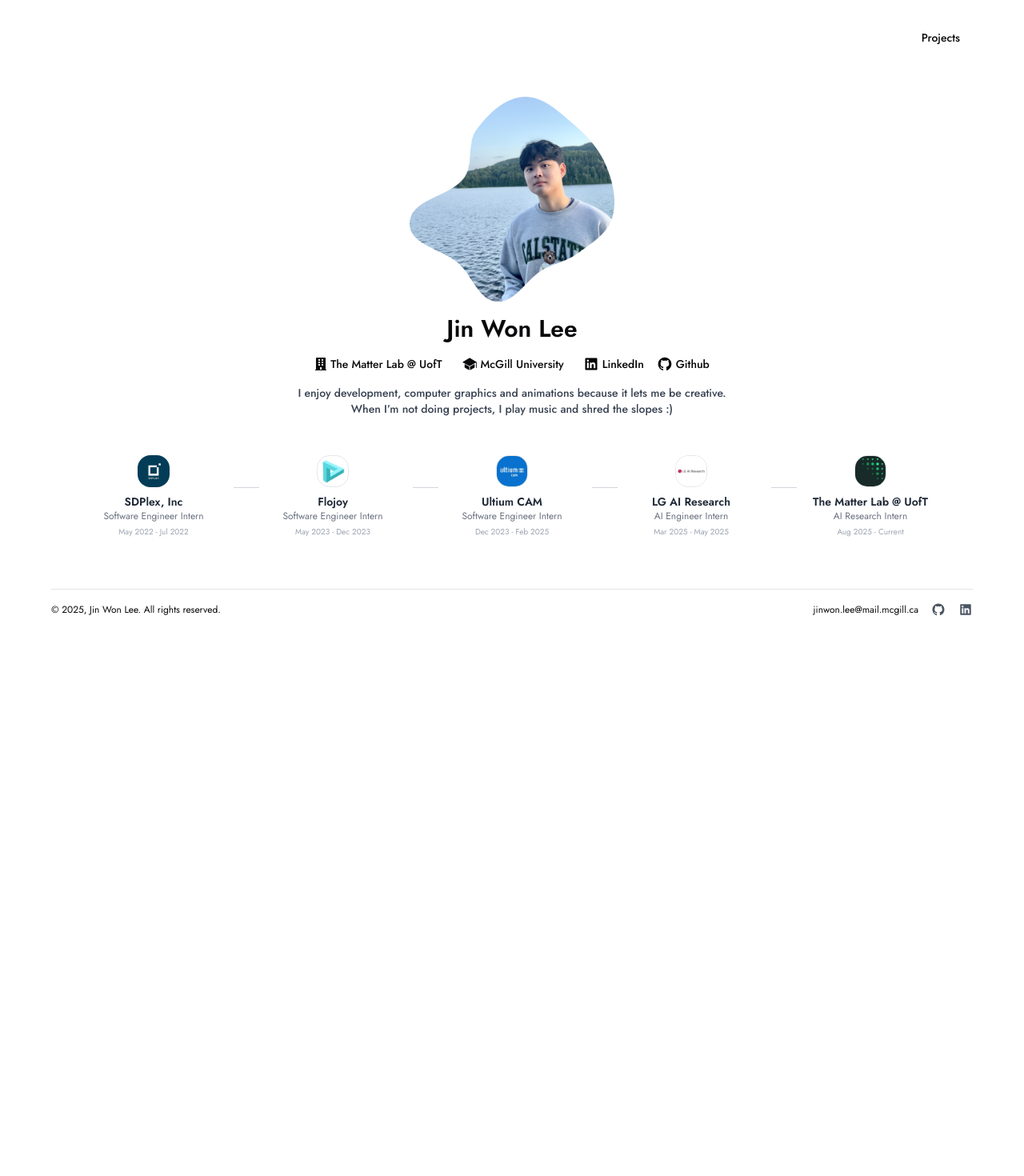
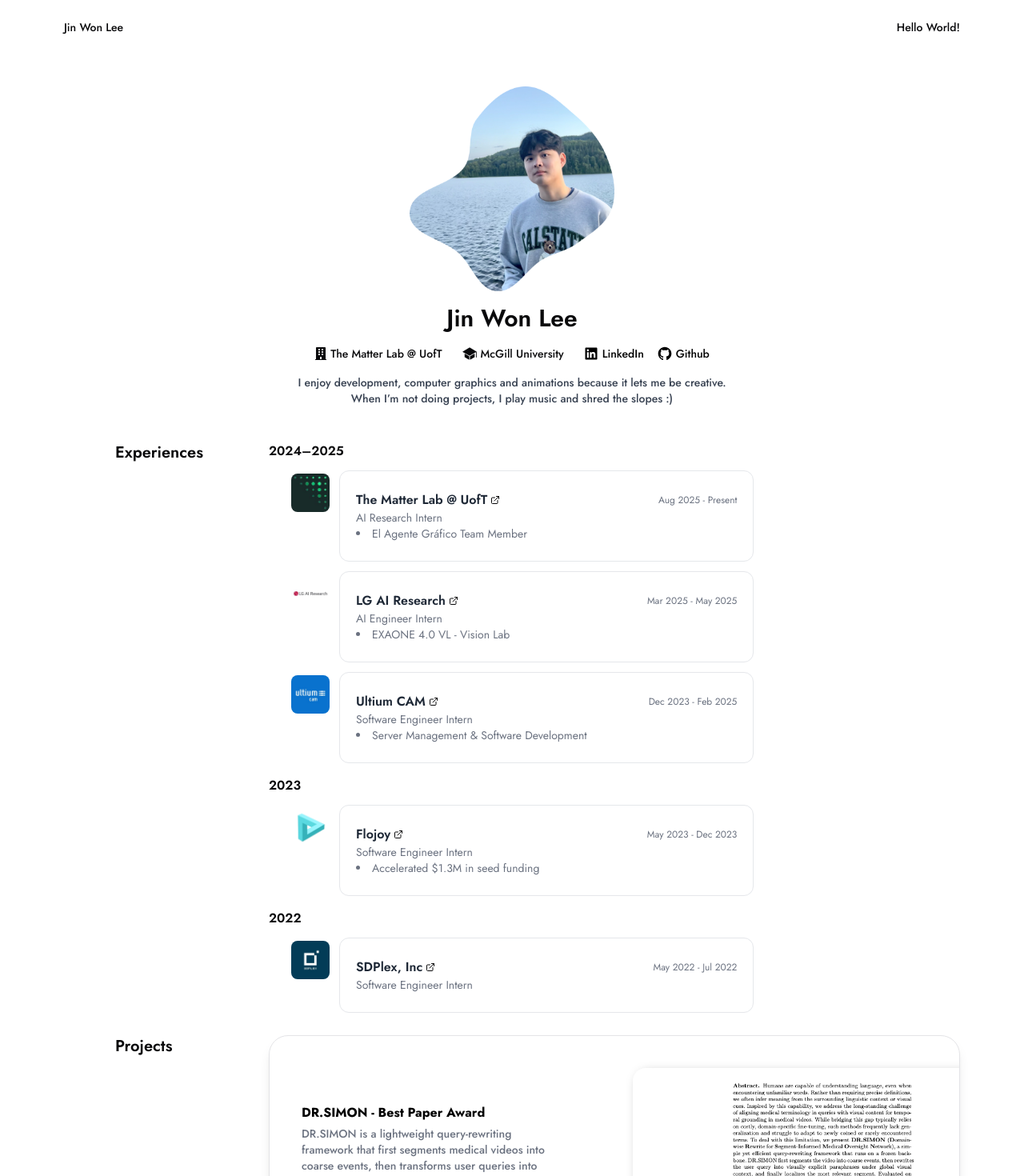
Before and after one commit to jinleevv/jinleevv.dev, a React (Vite) app: page / in a window 1280 px wide. Shown: the top 1470 px of the page at 80% size. Before the commit the page ends 800 px from the top, so only its background shows below. Built offline with nearby package versions, Linux system fonts and the light colour scheme; a web font is replaced by a local one.

Commit message:
attempt new design

```diff
--- a/src/pages/Home.tsx
+++ b/src/pages/Home.tsx
@@ -4,84 +4,74 @@
 import { IoIosSchool } from "react-icons/io";
 import { motion } from "framer-motion";
 import { Button } from "@/components/ui/button";
-import { useNavigate } from "react-router-dom";
 import Footer from "@/features/Footer";
+import Projects from "./Projects";
+import { LuExternalLink } from "react-icons/lu";
 
-const experiences = [
+const expereince22 = [
   {
     title: "SDPlex, Inc",
     link: "http://www.sdplex.com/html/01_about.html",
     subtitle: "Software Engineer Intern",
     date: "May 2022 - Jul 2022",
-    icon: (
-      <img
-        src="/sdplex_logo.jpeg"
-        className="rounded-2xl w-10 h-10 border-1 border-black"
-      />
-    ),
+    icon: <img src="/sdplex_logo.jpeg" className="rounded-lg w-12 h-12" />,
+    oneliner: "",
   },
+];
+const expereince23 = [
   {
     title: "Flojoy",
     link: "https://www.flojoy.ai/",
     subtitle: "Software Engineer Intern",
     date: "May 2023 - Dec 2023",
+    icon: <img src="/flojoy_logo.png" className="rounded-lg w-12 h-12" />,
+    oneliner: "Accelerated $1.3M in seed funding",
+  },
+];
+const expereince24_25 = [
+  {
+    title: "The Matter Lab @ UofT",
+    link: "https://www.matter.toronto.edu/",
+    subtitle: "AI Research Intern",
+    date: "Aug 2025 - Present",
     icon: (
-      <img
-        src="/flojoy_logo.png"
-        className="rounded-2xl w-10 h-10 border-[1px] border-gray-200"
-      />
+      <img src="/matter_lab_uoft_logo.jpeg" className="rounded-lg w-12 h-12" />
     ),
+    oneliner: "El Agente Gráfico Team Member",
+  },
+  {
+    title: "LG AI Research",
+    link: "https://www.lgresearch.ai/",
+    subtitle: "AI Engineer Intern",
+    date: "Mar 2025 - May 2025",
+    icon: <img src="/lg_ai_research.jpeg" className="rounded-lg w-12 h-12" />,
+    oneliner: "EXAONE 4.0 VL - Vision Lab",
   },
   {
     title: "Ultium CAM",
     link: "https://www.ultiumcam.net/eng/main/getMain.do",
     subtitle: "Software Engineer Intern",
     date: "Dec 2023 - Feb 2025",
-    icon: (
-      <img
-        src="/ultium_cam_logo.jpeg"
-        className="rounded-2xl w-10 h-10 border-[1px] border-gray-200"
-      />
-    ),
-  },
-  {
-    title: "LG AI Research",
-    link: "https://www.lgresearch.ai/",
-    subtitle: "AI Engineer Intern",
-    date: "Mar 2025 - May 2025",
-    icon: (
-      <img
-        src="/lg_ai_research.jpeg"
-        className="rounded-2xl w-10 h-10 border-[1px] border-gray-200"
-      />
-    ),
-  },
-  {
-    title: "The Matter Lab @ UofT",
-    link: "https://www.matter.toronto.edu/",
-    subtitle: "AI Research Intern",
-    date: "Aug 2025 - Current",
-    icon: (
-      <img
-        src="/matter_lab_uoft_logo.jpeg"
-        className="rounded-2xl w-10 h-10 border-[1px] border-gray-200"
-      />
-    ),
+    icon: <img src="/ultium_cam_logo.jpeg" className="rounded-lg w-12 h-12" />,
+    oneliner: "Server Management & Software Development",
   },
 ];
 
+const experiencesByYear = [
+  { year: "2024–2025", items: expereince24_25 },
+  { year: "2023", items: expereince23 },
+  { year: "2022", items: expereince22 },
+];
+
 export default function Home() {
-  const navigate = useNavigate();
-
   return (
     <div className="min-h-screen w-full flex flex-col justify-center space-y-10 px-4 font-jost">
-      <nav className="flex justify-end bg-white mx-auto w-full max-w-6xl py-4">
-        <Button
-          variant="ghost"
-          className="bg-white rounded-2xl"
-          onClick={() => navigate("/projects")}
-        >
-          Projects
+      <nav className="flex justify-between bg-white mx-auto w-full max-w-6xl py-4">
+        <Button variant="ghost" className="bg-white">
+          Jin Won Lee
+        </Button>
+        <Button variant="ghost" className="bg-white">
+          Hello World!
         </Button>
       </nav>
       <div className="w-full max-w-6xl mx-auto flex flex-col justify-center items-center space-y-3">
@@ -142,41 +132,74 @@
           whileInView={{ opacity: 1 }}
           transition={{ duration: 0.8, ease: "easeOut" }}
           viewport={{ once: true }}
-          className="flex w-full pt-4 mt-10 justify-center"
+          className="flex w-full pt-4 mt-10 justify-center ml-16"
         >
-          <div className="flex flex-col-reverse md:flex-row gap-6 py-6">
-            {experiences.map((exp, index) => (
+          <div className="w-1/6">
+            <Label className="text-xl font-jost font-semibold">
+              Experiences
+            </Label>
+          </div>
+          <div className="flex w-3/4 flex-col gap-4">
+            {experiencesByYear.map(({ year, items }) => (
+              <div key={year}>
+                <Label className="text-md font-jost font-semibold mb-2">
+                  {year}
+                </Label>
+
+                {items.map((exp, index) => (
                   <div
                     key={index}
-                className="relative flex flex-col items-center text-center min-w-[200px] group"
+                    className="flex w-full gap-3 space-y-3 items-start ml-7"
                   >
-                <motion.a
+                    <div className="z-10 mt-4">{exp.icon}</div>
+
+                    <motion.div className="flex w-3/5 items-center gap-4 border border-gray-200 rounded-xl px-5 py-6">
+                      <div className="flex flex-col w-full">
+                        <div className="flex w-full justify-between">
+                          <a
                             href={exp.link}
                             target="_blank"
                             rel="noopener noreferrer"
-                  whileHover={{ scale: 1.1 }}
-                  transition={{ type: "spring", stiffness: 300 }}
-                  className="z-10 -mt-5 bg-transparent rounded-full"
+                            className="flex gap-1"
                           >
-                  {exp.icon}
-                </motion.a>
-                <div className="mt-2 text-sm font-semibold text-gray-800">
+                            <div className="text-md font-semibold text-gray-800">
                               {exp.title}
                             </div>
-                <div className="text-xs text-gray-500">{exp.subtitle}</div>
-                <div className="text-[10px] text-gray-400 mt-1">{exp.date}</div>
+                            <LuExternalLink className="w-3 h-3 mt-1.5" />
+                          </a>
 
-                {/* mobile: show under all except index 0 */}
-                {index !== 0 && (
-                  <div className="md:hidden w-px h-4 bg-gray-300 mt-5 mb-3" />
-                )}
-
-                {/* desktop: show between every card except the last */}
-                {index !== experiences.length - 1 && (
-                  <div className="hidden md:block absolute top-5 left-full h-px w-8 bg-gray-300" />
+                          <div className="text-xs text-gray-500 mt-1">
+                            {exp.date}
+                          </div>
+                        </div>
+                        <div className="text-sm text-gray-500">
+                          {exp.subtitle}
+                        </div>
+                        {exp.oneliner && (
+                          <ul className="list-disc list-inside text-sm text-gray-500">
+                            <li>{exp.oneliner}</li>
+                          </ul>
                         )}
                       </div>
+                    </motion.div>
+                  </div>
                 ))}
+              </div>
+            ))}
+          </div>
+        </motion.div>
+        <motion.div
+          initial={{ opacity: 0 }}
+          whileInView={{ opacity: 1 }}
+          transition={{ duration: 0.8, ease: "easeOut" }}
+          viewport={{ once: true }}
+          className="flex w-full pt-4 mt-12 justify-center ml-16"
+        >
+          <div className="w-1/6">
+            <Label className="text-xl font-jost font-semibold">Projects</Label>
+          </div>
+          <div className="flex w-3/4 flex-col gap-4 font-jost">
+            <Projects />
           </div>
         </motion.div>
       </div>
--- a/src/pages/Projects.tsx
+++ b/src/pages/Projects.tsx
@@ -1,9 +1,5 @@
 import { motion } from "framer-motion";
 import { Label } from "@/components/ui/label";
-import { Button } from "@/components/ui/button";
-import { useNavigate } from "react-router-dom";
-import Footer from "@/features/Footer";
-import { ArrowLeft } from "lucide-react";
 import { useEffect, useState } from "react";
 import { LuExternalLink } from "react-icons/lu";
 import { RiGithubFill } from "react-icons/ri";
@@ -11,9 +7,9 @@
 const projects = [
   {
     path: "/DRSIMON.png",
-    name: "DR.SIMON",
+    name: "DR.SIMON - Best Paper Award",
     description:
-      "DR.SIMON is a lightweight query-rewriting framework that first segments medical videos into coarse events, then transforms user queries into visually explicit paraphrases using a frozen video-language backbone, and finally grounds those paraphrases to the most relevant video segments. Evaluated on MedVidCL, it delivers significant gains over recent video-LLMs without any additional training, showing that fixing lexical misalignment alone can greatly improve temporal grounding in medical videos.",
+      "DR.SIMON is a lightweight query-rewriting framework that first segments medical videos into coarse events, then transforms user queries into visually explicit paraphrases using a frozen video-language backbone, and finally grounds those paraphrases to the most relevant video segments.",
     link: "https://drsimon-rewrite.github.io/",
     github: "https://github.com/drsimon-rewrite/DR.SIMON",
   },
@@ -56,7 +52,6 @@
 }
 
 export default function Projects() {
-  const navigate = useNavigate();
   const isMobile = useIsMobile();
 
   const initialFilter = isMobile
@@ -64,25 +59,7 @@
     : "drop-shadow(4px 4px 6px rgba(0, 0, 0, 0.25))";
 
   return (
-    <div className="min-h-screen w-full flex flex-col justify-center space-y-10 px-10 font-jost">
-      <nav className="flex justify-end bg-white mx-auto w-full max-w-6xl py-4 mt-10">
-        <div
-          className="flex w-full justify-start cursor-pointer my-auto"
-          onClick={() => navigate("/")}
-        >
-          <Label className="cursor-pointer">Jin Won Lee</Label>
-        </div>
-        <div className="flex w-full justify-end gap-2">
-          <Button
-            variant="ghost"
-            className="bg-white rounded-2xl"
-            onClick={() => navigate("/")}
-          >
-            <ArrowLeft /> Back
-          </Button>
-        </div>
-      </nav>
-
+    <div className="min-h-screen w-full flex flex-col justify-center space-y-10">
       <motion.div
         initial={{ opacity: 0 }}
         animate={{
@@ -100,14 +77,14 @@
               className={`flex flex-col md:flex-row ${
                 index % 2 !== 0 ? "md:flex-row-reverse" : ""
               }
-            max-h-[500px] border rounded-3xl shadow-lg bg-zinc-50 `}
+            max-h-[500px] border rounded-3xl shadow-lg`}
             >
               {/* Text Section */}
               <div className="w-full md:w-3/4 px-7 py-7 md:p-10 flex flex-col justify-center">
-                <Label className="text-4xl font-bold text-black leading-none">
+                <Label className="text-md font-bold text-black leading-none">
                   {project.name}
                 </Label>
-                <Label className="mt-2 text-sm font-light">
+                <Label className="mt-2 text-sm text-gray-500">
                   {project.description}
                 </Label>
                 <div className="flex w-full justify-end mt-5 gap-3">
@@ -118,7 +95,7 @@
                       rel="noopener noreferrer"
                       className="text-xl text-gray-600 hover:text-black"
                     >
-                      <LuExternalLink />
+                      <LuExternalLink className="w-4 h-4 mt-0.5" />
                     </a>
                   )}
                   {project.github && (
@@ -159,8 +136,6 @@
           );
         })}
       </motion.div>
-
-      <Footer />
     </div>
   );
 }
```
Lines whose indentation alone changed are shown as unchanged.
